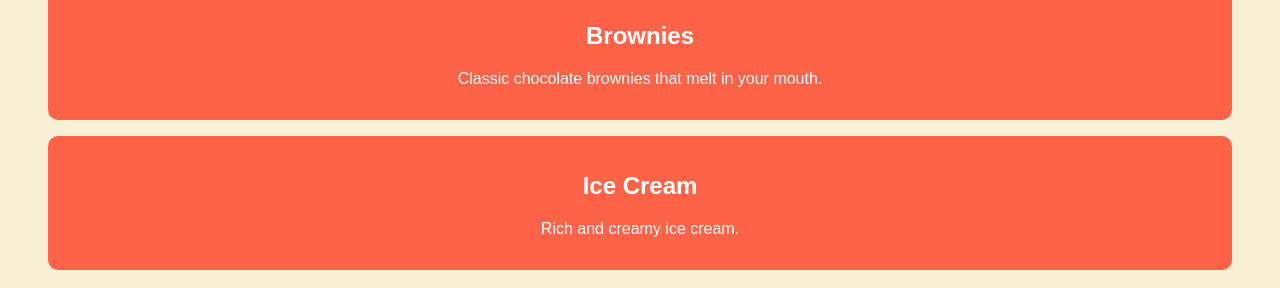
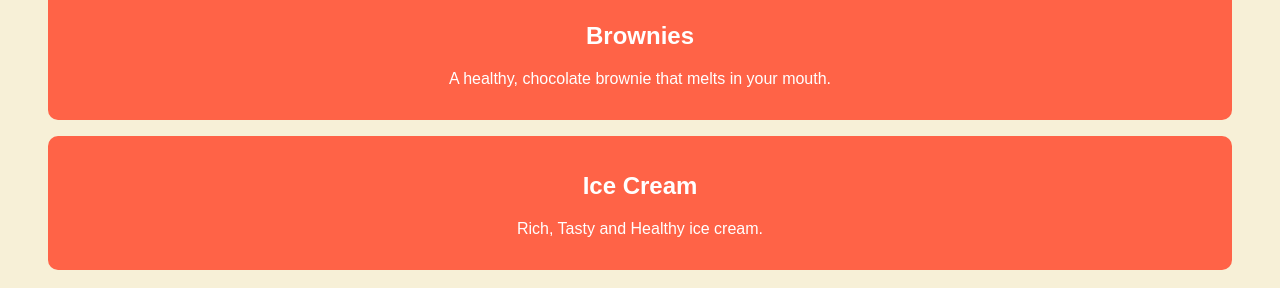
Before and after one commit to Hussien-Talha/science-food, a plain HTML site: page index.html in a window 1280 px wide. Shown: the part 213-501 px from the top of the page. Drawn offline with Linux system fonts and the light colour scheme.

Commit message:
changed descriptions

```diff
--- a/index.html
+++ b/index.html
@@ -109,12 +109,12 @@
 
           <div class="menu-item" id="Brown" onclick="showPic(1)">
             <h2>Brownies</h2>
-            <p>Classic chocolate brownies that melt in your mouth.</p>
+            <p>A healthy, chocolate brownie that melts in your mouth.</p>
           </div>
 
           <div class="menu-item" id="Ice" onclick="showPic(2)">
             <h2>Ice Cream</h2>
-            <p>Rich and creamy ice cream.</p>
+            <p>Rich, Tasty and Healthy ice cream.</p>
           </div>
 
     </section>
```
